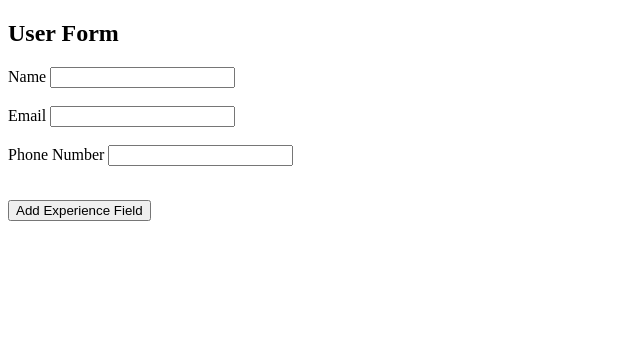
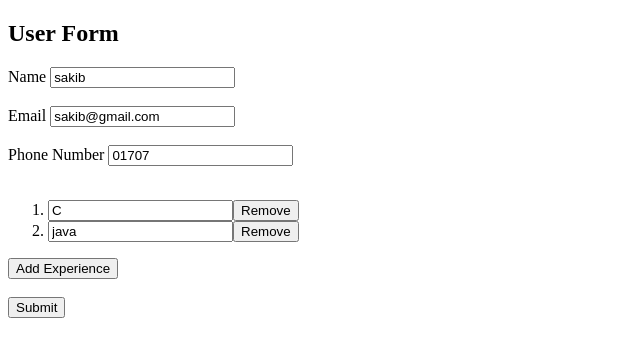
Before and after one commit to mdSakibAlHasan/AngularForm, an Angular app: page / in a window 1280 px wide. Shown: the top 356 px of the page, without its empty margins (0-640 px from the left). Built offline with nearby package versions, Linux system fonts and the light colour scheme.

Commit message:
form create without server

```diff
--- /dev/null
+++ b/db/db.json
@@ -0,0 +1,5 @@
+{
+    "userData":[
+        {"name": "sakib", "email":"sakib@gmail.com", "phnNumber":"01707", "experience":["C","java"]}
+    ]
+}
--- a/src/app/form/form.component.html
+++ b/src/app/form/form.component.html
@@ -11,18 +11,18 @@
   <input id="phn" type="text" formControlName="phnNumber">
   <br/><br/>
 
-<!-- <p style="display: inline;" (click)="addExperience()" >Ecperience: </p> <button>Add Experience</button> -->
 
-<ol formArrayName="experiences">
+
+  <ol formArrayName="experiences" >
       <li *ngFor="let exp of experiences.controls; let i = index">
-      <input type="text"  >
+        <input type="text" formControlName="{{i}}" >
         <button (click)="remove(i)">Remove</button>
       </li>
   </ol>
 
-  <button type="button" (click)="addExperience()">Add Experience Field</button>
+  <button type="button" (click)="addExperience()">Add Experience</button>
 
 
-
-<!-- <button (click)="submit()">Show</button> -->
+  <br><br>
+  <input type="submit">
 </form>
--- a/src/app/form/form.component.ts
+++ b/src/app/form/form.component.ts
@@ -1,10 +1,11 @@
-import { Component } from '@angular/core';
+import { Component, OnInit } from '@angular/core';
 import { FormControl, FormGroup } from '@angular/forms';
 import { FormBuilder } from '@angular/forms';
 import { FormsModule } from '@angular/forms';
 import { ReactiveFormsModule } from '@angular/forms';
 import { FormArray } from '@angular/forms';
 import { CommonModule } from '@angular/common';
+import { DataService } from '../service/data.service';
 
 @Component({
   selector: 'app-form',
@@ -13,20 +14,29 @@ import { CommonModule } from '@angular/common';
   templateUrl: './form.component.html',
   styleUrl: './form.component.css'
 })
-export class FormComponent {
-  constructor(private formBuilder: FormBuilder){}
-    userForm = new FormGroup({
-      name : new FormControl(''),
-      email : new FormControl(''),
-      phnNumber: new FormControl(''),
-      experiences: this.formBuilder.array([])
+export class FormComponent implements OnInit{
+  userData:any;
+  userForm:any;
+  constructor(private formBuilder: FormBuilder, private dataService:DataService){
+    this.userData = this.dataService.getData();
+    this.userForm = new FormGroup({
+      name : new FormControl(this.userData.name),
+      email : new FormControl(this.userData.email),
+      phnNumber: new FormControl(this.userData.phnNumber),
+      experiences: this.formBuilder.array(this.userData.experience)
     })
 
-    get f() { return this.userForm.controls; }
+  }
 
-    // Convenience getter for easy access to 'experience' FormArray
+
+    ngOnInit(): void {
+      console.log("oninit")
+      // this.userData = this.dataService.getData();
+      // this.userForm.controls.name = this.userData[0].name;
+    }
+
     get experiences() {
-      return this.f.experiences as FormArray;
+      return this.userForm.controls.experiences as FormArray;
     }
 
     addExperience() {
--- /dev/null
+++ b/src/app/service/data.service.ts
@@ -0,0 +1,22 @@
+import { Injectable, inject } from '@angular/core';
+import { HttpClient } from '@angular/common/http';
+
+@Injectable({
+  providedIn: 'root'
+})
+export class DataService {
+  // httpClient = inject(HttpClient);
+  // constructor(private httpClient:HttpClient){}
+
+  users(){
+
+  }
+  userData = [
+    {name: "sakib", email:"sakib@gmail.com", phnNumber:"01707", experience:["C","java"]}
+
+  ]
+
+  getData(): any{
+    return this.userData[0];
+  }
+}
```
Also changed, not shown: src/app/service/users.service.ts (added, +10 -0 lines), 2 other files (tests, documents, lock files or other folders). Lines whose indentation alone changed are shown as unchanged.
